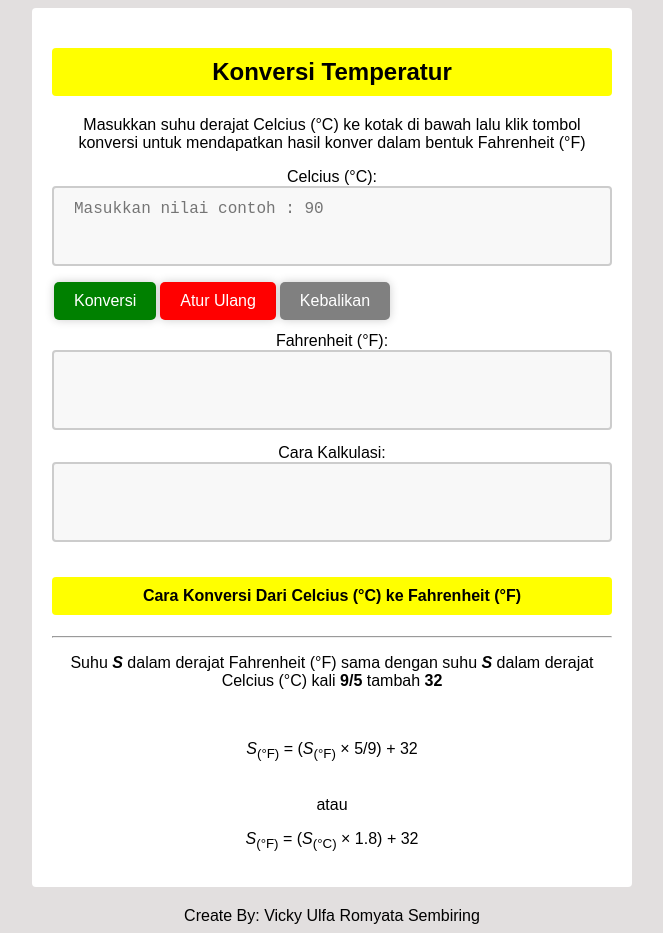
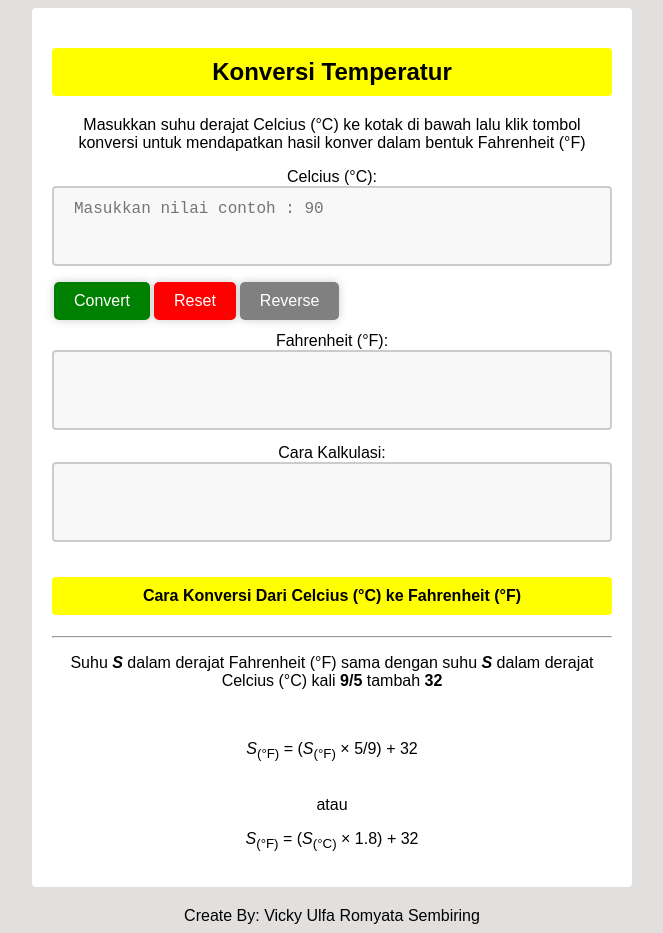
Before and after one commit to revou-fundamental-course/15-apr-24-VickyRomyata, a plain HTML site: page index.html in a window 1280 px wide. Shown: the whole page, without its empty margins (308-971 px from the left). Drawn offline with Linux system fonts and the light colour scheme.

Commit message:
index.html

```diff
--- a/index.html
+++ b/index.html
@@ -19,9 +19,9 @@
                 <textarea id="temperatureInput" rows="1" placeholder="Masukkan nilai contoh : 90"></textarea>
             </div>
             <div class="btn-c">
-                <button onclick="convert()">Konversi</button>
-                <button onclick="reset()">Atur Ulang</button>
-                <button onclick="reverseConversion()">Kebalikan</button>
+                <button onclick="convert()">Convert</button>
+                <button onclick="reset()">Reset</button>
+                <button onclick="reverseConversion()">Reverse</button>
             </div>
             <div class="form-group">
                 <label for="resultOutput">Fahrenheit (°F):</label>
```
